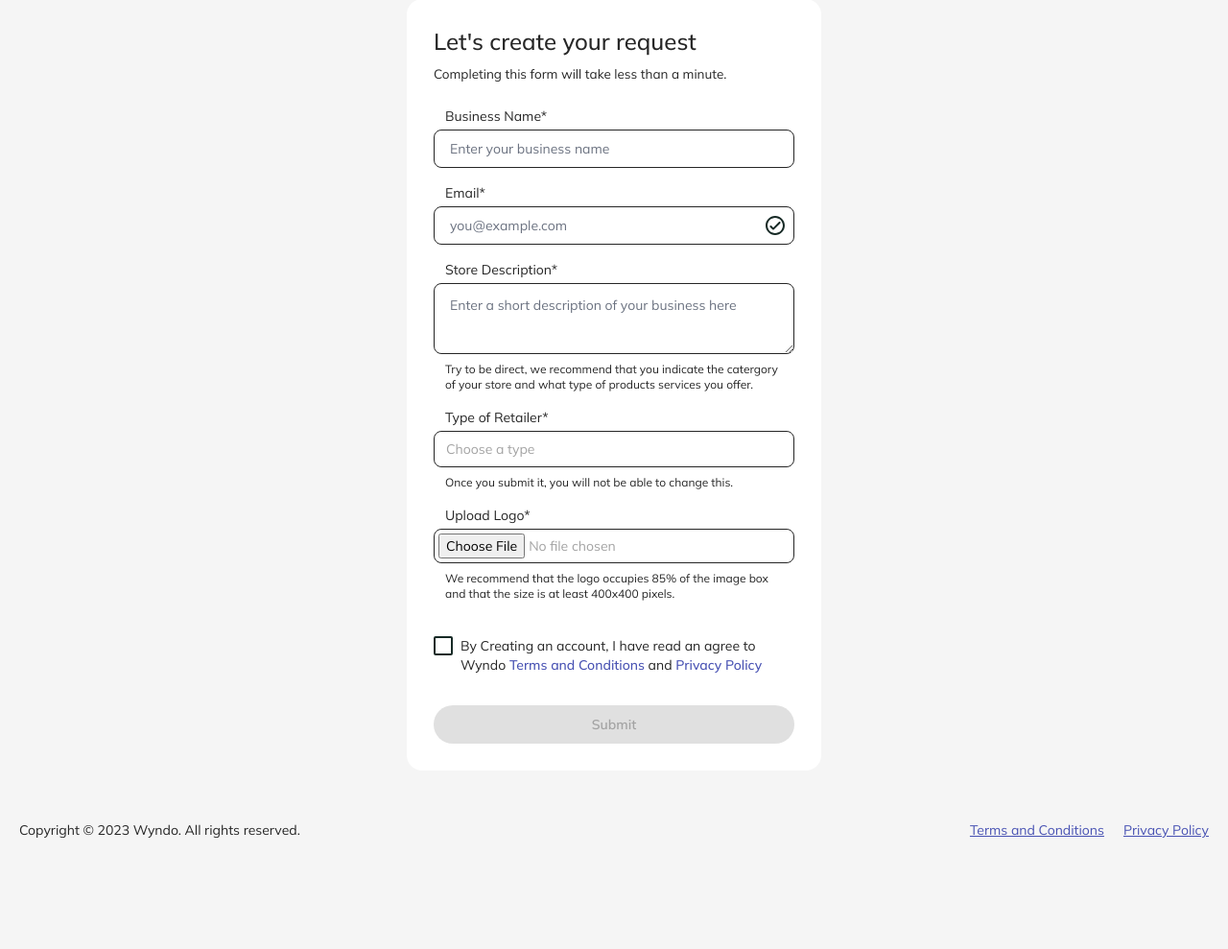
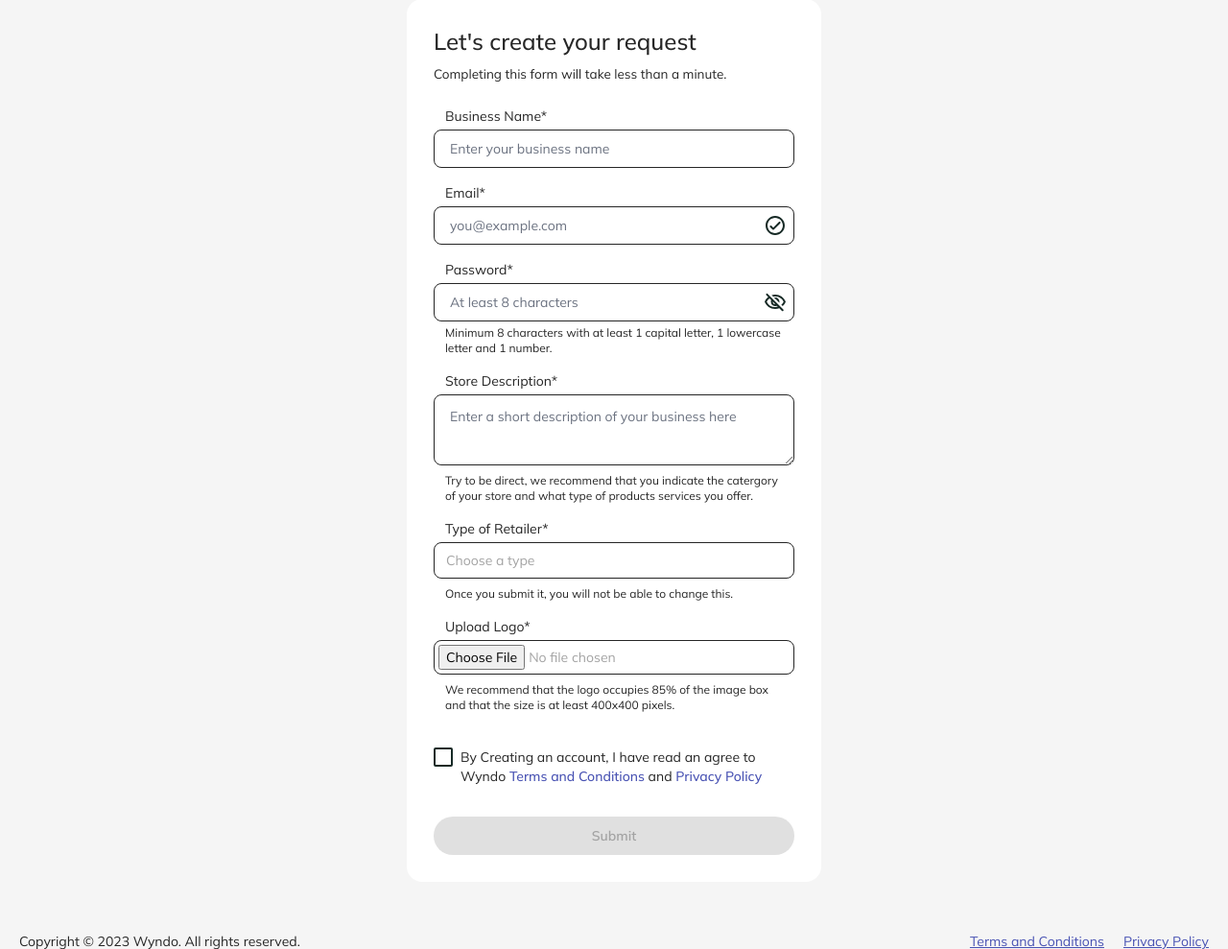
Before and after one commit to Ryanstemkoski1/wyngo, a Django app: page /retailer/signup/1 in a window 1280 px wide. Shown: the part 161-1150 px from the top of the page at 96% size. Before the commit the page ends 1035 px from the top, so only its background shows below. Run offline with Django 4.2, Linux system fonts and the light colour scheme; data comes from the database, SQL or seed files in the repository; style sheets or scripts are compiled from the project's sources; parts of the project's set-up code (start-up, migrations or seed data) failed here and were passed over; some libraries are stand-ins or nearby versions.

Commit message:
add password field for retailer signup form

```diff
--- a/common/pos/clover/clover_inventory.py
+++ b/common/pos/clover/clover_inventory.py
@@ -471,7 +471,6 @@ class CloverInventory(Inventory):
             )
 
 
-
 class CloverProductMapper:
     def __init__(self, clover_client):
         self._clover_client = clover_client
--- a/retailer/templates/register.html
+++ b/retailer/templates/register.html
@@ -34,6 +34,18 @@ Completing this form will take less than a minute.
         <span class="message hidden text-red-500 font-normal text-xs pt-2 px-3">Please, make sure to enter a valid
             email
             address.</span>
+    </div>
+    <div class="form-control">
+        <label for="password" class="label font-normal text-sm px-3 pb-1">Password*</label>
+        <div class="flex justify-end items-center align-middle relative">
+            <input type="password" id="password" placeholder="At least 8 characters" name="password"
+                class="input bg-white input-bordered h-10 border-neutral-800 w-full text-sm" />
+            <img src="{% static 'img/icons/icon-eye-hide.svg' %}" class="absolute w-6 mr-2 cursor-pointer eye-icon" />
+        </div>
+        <span class="message hidden text-red-500 font-normal text-xs pt-2 px-3">Please, enter a valid password.</span>
+        <div class="font-normal text-xs px-3 pt-1">
+            Minimum 8 characters with at least 1 capital letter, 1 lowercase letter and 1 number.
+        </div>
     </div>
     <div class="form-control">
         <label for="name" class="label font-normal text-sm px-3 pb-1">Store Description*</label>
--- a/retailer/views.py
+++ b/retailer/views.py
@@ -2,6 +2,7 @@ import logging
 
 from django.contrib import messages
 from django.contrib.auth.decorators import user_passes_test
+from django.core.exceptions import ValidationError
 from django.shortcuts import redirect, render
 from django.urls import reverse
 from django.views.generic import TemplateView
@@ -107,7 +108,13 @@ def connect_retailer(request):
     logger.info(f"Is form valid? {form.is_valid()}")
 
     if form.is_valid():
-        retailer = form.save()
+        try:
+            retailer = form.save()
+        except ValidationError as e:
+            messages.error(request, str(e), extra_tags="error")
+            return False
+        except Exception as e:
+            return False
     else:
         logger.info(f"Errors {form.errors}")
         return False
@@ -205,7 +212,7 @@ class RetailerSignupView(TemplateView):
             messages.success(
                 request, "Retailer created successfully.", extra_tags="success"
             )
-            return redirect("sign_up", origin=request.POST.get("origin"))
+            return redirect("login")
         else:
             messages.error(request, "Retailer creation failed.", extra_tags="error")
             return redirect("sign_up", origin=request.POST.get("origin"))
--- a/static/js/retailers/signup.js
+++ b/static/js/retailers/signup.js
@@ -21,8 +21,10 @@ const image = document.querySelectorAll('[name="image"]');
 const category = document.querySelectorAll('[name="category"]');
 const formats = document.querySelectorAll('[name="formats"]');
 const button = document.querySelector("button");
+const password = document.querySelectorAll('[name="password"]');
 
 let isValidEmail = false;
+let isValidPassword = false;
 let isValidName = false;
 let isValidTermsConditions = false;
 let isValidDescription = false;
@@ -42,7 +44,13 @@ email.forEach((input) => {
 });
 
 const validate = () => {
-  if (isValidName && isValidEmail && terms_conditions[0].checked && isValidCategory && isValidDescription && isValidImage && can_continue !== "False") {
+  if (isValidName && isValidEmail &&
+        isValidPassword &&
+        terms_conditions[0].checked &&
+        isValidCategory &&
+        isValidDescription &&
+        isValidImage &&
+        can_continue !== "False") {
     button.disabled = false;
   } else {
     button.disabled = true;
@@ -88,6 +96,46 @@ email[0].addEventListener("keyup", function () {
     isValidEmail = false;
     this.classList.add("input__error");
     this.parentNode.nextElementSibling.classList.remove("hidden");
+  }
+
+  validate();
+});
+
+password[0].addEventListener("keyup", function () {
+  let value = this.value;
+
+  if (value.startsWith(" ")) {
+    this.value = "";
+    isValidName = false;
+    return;
+  }
+
+  if (
+    validator.isStrongPassword(this.value, {
+      minLength: 8,
+      minLowercase: 1,
+      minUppercase: 1,
+      minNumbers: 1,
+      minSymbols: 0,
+    })
+  ) {
+    isValidPassword = true;
+    this.classList.remove("input__error");
+    this.parentNode.nextElementSibling.classList.add("hidden");
+  } else {
+    isValidPassword = false;
+    this.classList.add("input__error");
+    this.parentNode.nextElementSibling.classList.remove("hidden");
+  }
+
+  if (confirm_password[0].value !== "" && !validator.equals(this.value, confirm_password[0].value)) {
+    isValidConfirmPassword = false;
+    confirm_password[0].classList.add("input__error");
+    confirm_password[0].parentNode.nextElementSibling.classList.remove("hidden");
+  } else if(validator.equals(this.value, confirm_password[0].value)) {
+    isValidConfirmPassword = true;
+    confirm_password[0].classList.remove("input__error");
+    confirm_password[0].parentNode.nextElementSibling.classList.add("hidden");
   }
 
   validate();
```
Also changed, not shown: inventories/admin.py (+9 -0 lines), retailer/forms.py (+19 -0 lines).
